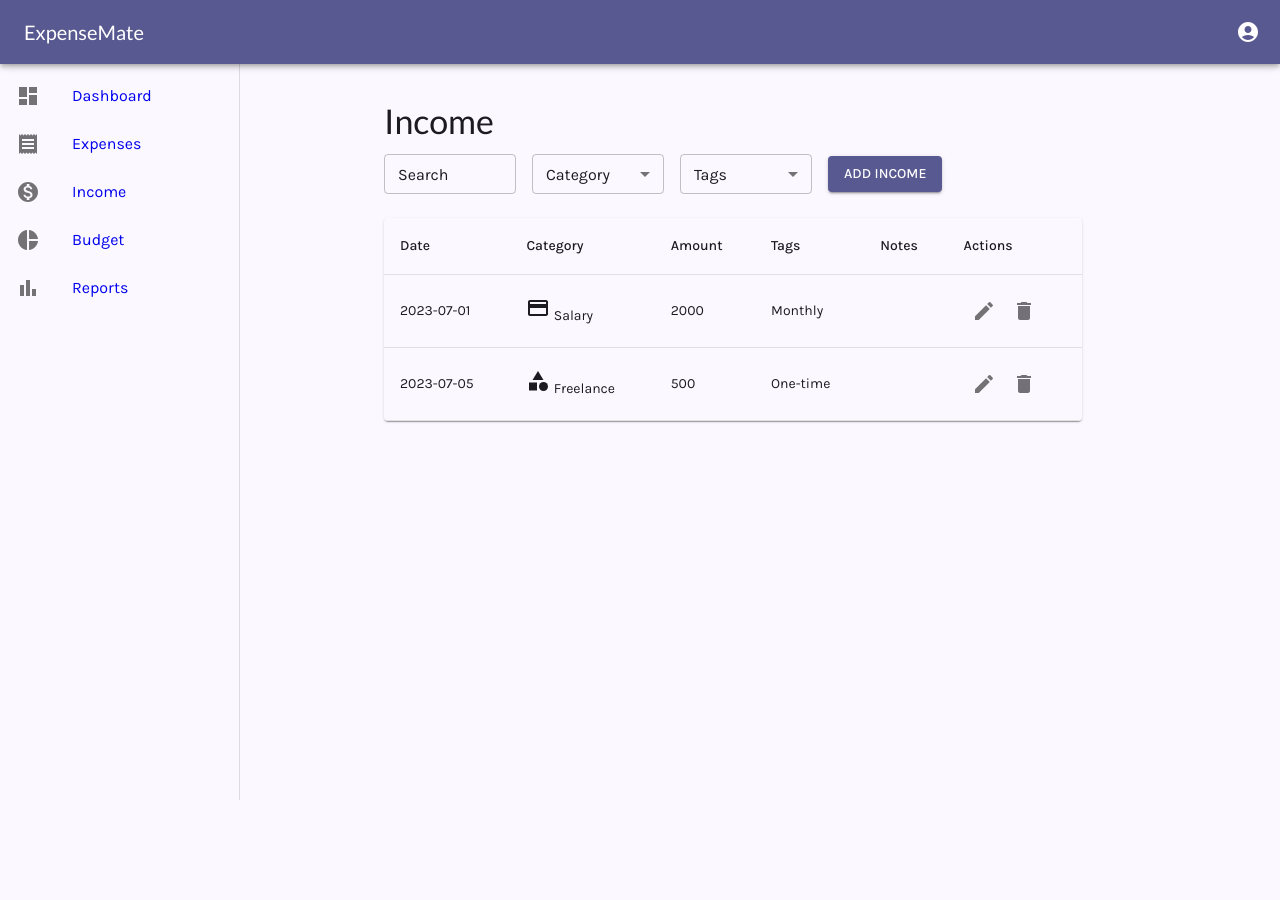
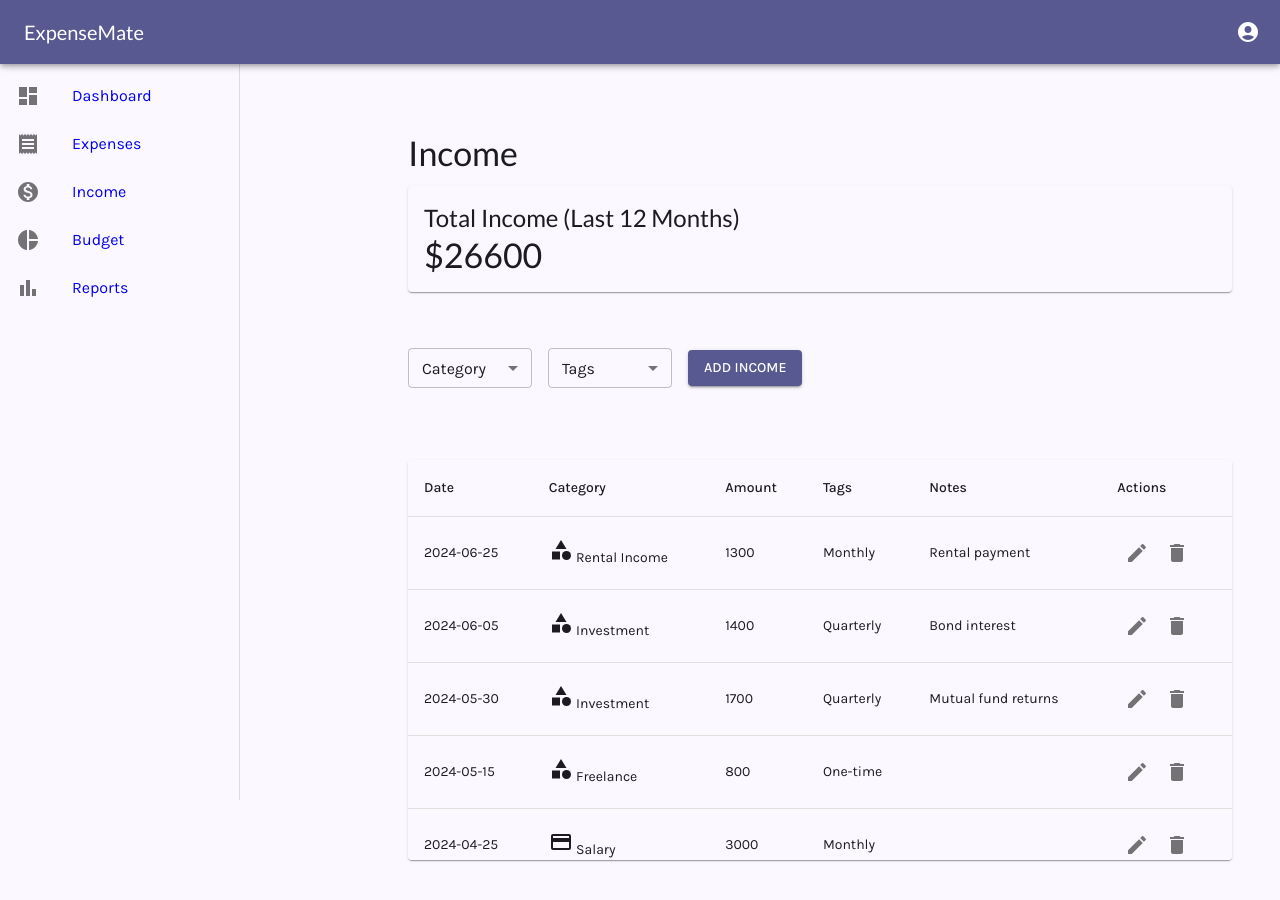
Before and after one commit to m-usaid99/ExpenseMate, a React (Create React App) app: page /income in a window 1280 px wide. Shown: the top 900 px of the page. Before the commit the page ends 800 px from the top, so only its background shows below. Built offline with nearby package versions, Linux system fonts and the light colour scheme.

Commit message:
refactored income slice, page, list

```diff
--- a/src/features/income/IncomeFilters.js
+++ b/src/features/income/IncomeFilters.js
@@ -2,7 +2,7 @@ import React from "react";
 import { Box, TextField, MenuItem, Button, Grid } from "@mui/material";
 
 const categories = ["Salary", "Freelance", "Investments", "Other"];
-const tags = ["Monthly", "One-time", "Recurring"];
+const tags = ["Monthly", "One-time", "Quarterly"];
 
 const IncomeFilters = ({ filters, onFilterChange, handleAddIncome }) => {
   const handleTagsChange = (e) => {
@@ -16,16 +16,6 @@ const IncomeFilters = ({ filters, onFilterChange, handleAddIncome }) => {
   return (
     <Box sx={{ mb: 3 }}>
       <Grid container spacing={2} alignItems="center">
-        <Grid item xs={12} sm={3} md={2}>
-          <TextField
-            label="Search"
-            value={filters.search}
-            onChange={(e) => onFilterChange("search", e.target.value)}
-            variant="outlined"
-            fullWidth
-            size="small"
-          />
-        </Grid>
         <Grid item xs={12} sm={3} md={2}>
           <TextField
             select
--- a/src/features/income/IncomeList.js
+++ b/src/features/income/IncomeList.js
@@ -18,17 +18,13 @@ const categoryIcons = {
   Freelance: <Category />,
   Investments: <Category />,
   Other: <Category />,
-  Healthcare: <Category />,
-  Education: <Category />,
-  Shopping: <Category />,
-  Travel: <Category />,
   Miscellaneous: <Category />,
 };
 
 const IncomeList = ({ income, onEdit, onDelete }) => {
   return (
     <Box sx={{ display: "flex", justifyContent: "flex-start", marginTop: 2 }}>
-      <TableContainer component={Paper} sx={{ width: "80%" }}>
+      <TableContainer component={Paper} sx={{ width: "100%", maxHeight: 400, overflow: 'auto' }}>
         <Table>
           <TableHead>
             <TableRow>
--- a/src/features/income/IncomeModal.js
+++ b/src/features/income/IncomeModal.js
@@ -13,6 +13,7 @@ const categories = [
   "Salary",
   "Freelance",
   "Investments",
+  "Loyalty",
   "Other"
 ];
 const tags = ["Monthly", "One-time", "Recurring"];
--- a/src/features/income/IncomePage.js
+++ b/src/features/income/IncomePage.js
@@ -1,15 +1,18 @@
 import React, { useEffect, useState } from "react";
-import { Typography } from "@mui/material";
+import { Typography, Container, Box } from "@mui/material";
 import { useDispatch, useSelector } from "react-redux";
-import { addIncome, editIncome, deleteIncome } from "./incomeSlice";
+import { addIncome, editIncome, deleteIncome, selectRecentIncome, selectTotalIncome } from "./incomeSlice";
 import IncomeList from "./IncomeList";
 import IncomeFilters from "./IncomeFilters";
 import IncomeModal from "./IncomeModal";
 import Layout from "../../components/Layout";
+import IncomeSummary from "./IncomeSummary";
 
 const IncomePage = () => {
   const dispatch = useDispatch();
   const { income, loading, error } = useSelector((state) => state.income);
+  const recentIncome = useSelector(selectRecentIncome);
+  const totalIncome = useSelector(selectTotalIncome);
   const [filters, setFilters] = useState({
     search: "",
     category: "",
@@ -54,16 +57,34 @@ const IncomePage = () => {
 
   return (
     <Layout>
+      <Container
+        maxWidth="lg"
+        sx={{
+          paddingTop: 4,
+          paddingBottom: 4,
+          display: "flex",
+          flexDirection: "column",
+          marginLeft: 0,
+        }}
+      >
         <Typography variant="h4" gutterBottom>
           Income
         </Typography>
+        <Box sx={{ marginBottom: 4 }}>
+          <IncomeSummary totalIncome={totalIncome} />
+        </Box>
+        {/* <Box sx={{ marginBottom: 4 }}>
+          <ExpenseTrends data={expenseTrendsData} />
+        </Box> */}
+        <Box sx={{ marginBottom: 4 }}>
           <IncomeFilters
             filters={filters}
             onFilterChange={handleFilterChange}
             handleAddIncome={handleAddIncome}
           />
+        </Box>
         <IncomeList
-        income={income}
+          income={recentIncome}
           onEdit={handleEditIncome}
           onDelete={handleDeleteIncome}
         />
@@ -73,6 +94,7 @@ const IncomePage = () => {
           onSave={handleSaveIncome}
           income={selectedIncome}
         />
+      </Container>
     </Layout>
   );
 };
--- /dev/null
+++ b/src/features/income/IncomeSummary.js
@@ -0,0 +1,13 @@
+import React from "react";
+import { Typography, Paper } from "@mui/material";
+
+const IncomeSummary = ({ totalIncome }) => {
+    return (
+        <Paper sx={{ padding: 2, marginBottom: 3 }}>
+            <Typography variant="h5">Total Income (Last 12 Months)</Typography>
+            <Typography variant="h4">${totalIncome}</Typography>
+        </Paper>
+    );
+};
+
+export default IncomeSummary;
--- a/src/features/income/incomeSlice.js
+++ b/src/features/income/incomeSlice.js
@@ -1,24 +1,38 @@
 import { createSlice } from "@reduxjs/toolkit";
+import {
+  parseISO,
+  format,
+  subMonths,
+  eachMonthOfInterval,
+  isWithinInterval,
+} from "date-fns";
 
 const initialState = {
   income: [
-    {
-      id: 1,
-      date: "2023-07-01",
-      category: "Salary",
-      amount: 2000,
-      tags: ["Monthly"],
-      notes: "",
-    },
-    {
-      id: 2,
-      date: "2023-07-05",
-      category: "Freelance",
-      amount: 500,
-      tags: ["One-time"],
-      notes: "",
-    },
-    // Add more dummy data here if needed
+    { id: 1, date: "2023-01-15", category: "Salary", amount: 2500, tags: ["Monthly"], notes: "" },
+    { id: 2, date: "2023-02-10", category: "Freelance", amount: 800, tags: ["One-time"], notes: "" },
+    { id: 3, date: "2023-03-05", category: "Investment", amount: 1200, tags: ["Quarterly"], notes: "Stock dividends" },
+    { id: 4, date: "2023-04-25", category: "Salary", amount: 2600, tags: ["Monthly"], notes: "" },
+    { id: 5, date: "2023-05-15", category: "Freelance", amount: 600, tags: ["One-time"], notes: "" },
+    { id: 6, date: "2023-06-05", category: "Investment", amount: 1100, tags: ["Quarterly"], notes: "Bond interest" },
+    { id: 7, date: "2023-07-01", category: "Salary", amount: 2700, tags: ["Monthly"], notes: "" },
+    { id: 8, date: "2023-08-15", category: "Freelance", amount: 900, tags: ["One-time"], notes: "" },
+    { id: 9, date: "2023-09-10", category: "Investment", amount: 1500, tags: ["Quarterly"], notes: "Real estate rental" },
+    { id: 10, date: "2023-10-25", category: "Salary", amount: 2800, tags: ["Monthly"], notes: "" },
+    { id: 11, date: "2023-11-05", category: "Freelance", amount: 700, tags: ["One-time"], notes: "" },
+    { id: 12, date: "2023-12-15", category: "Investment", amount: 1300, tags: ["Quarterly"], notes: "Mutual fund returns" },
+    { id: 13, date: "2024-01-15", category: "Salary", amount: 2900, tags: ["Monthly"], notes: "" },
+    { id: 14, date: "2024-02-10", category: "Freelance", amount: 1000, tags: ["One-time"], notes: "" },
+    { id: 15, date: "2024-03-05", category: "Investment", amount: 1600, tags: ["Quarterly"], notes: "Stock dividends" },
+    { id: 16, date: "2024-04-25", category: "Salary", amount: 3000, tags: ["Monthly"], notes: "" },
+    { id: 17, date: "2024-05-15", category: "Freelance", amount: 800, tags: ["One-time"], notes: "" },
+    { id: 18, date: "2024-06-05", category: "Investment", amount: 1400, tags: ["Quarterly"], notes: "Bond interest" },
+    { id: 19, date: "2024-01-05", category: "Rental Income", amount: 1200, tags: ["Monthly"], notes: "Rental payment" },
+    { id: 20, date: "2024-02-20", category: "Royalty", amount: 500, tags: ["Quarterly"], notes: "Book royalties" },
+    { id: 21, date: "2024-03-12", category: "Salary", amount: 3100, tags: ["Monthly"], notes: "" },
+    { id: 22, date: "2024-04-18", category: "Freelance", amount: 900, tags: ["One-time"], notes: "" },
+    { id: 23, date: "2024-05-30", category: "Investment", amount: 1700, tags: ["Quarterly"], notes: "Mutual fund returns" },
+    { id: 24, date: "2024-06-25", category: "Rental Income", amount: 1300, tags: ["Monthly"], notes: "Rental payment" },
   ],
   loading: false,
   error: null,
@@ -29,14 +43,20 @@ const incomeSlice = createSlice({
   initialState,
   reducers: {
     addIncome: (state, action) => {
-      state.income.push(action.payload);
+      state.income.push({
+        ...action.payload,
+        amount: parseFloat(action.payload.amount),
+      });
     },
     editIncome: (state, action) => {
       const index = state.income.findIndex(
         (income) => income.id === action.payload.id
       );
       if (index !== -1) {
-        state.income[index] = action.payload;
+        state.income[index] = {
+          ...action.payload,
+          amount: parseFloat(action.payload.amount),
+        };
       }
     },
     deleteIncome: (state, action) => {
@@ -48,4 +68,54 @@ const incomeSlice = createSlice({
 });
 
 export const { addIncome, editIncome, deleteIncome } = incomeSlice.actions;
+
+export const selectRecentIncome = (state) => {
+  const endDate = new Date();
+  const startDate = subMonths(endDate, 11);
+
+  return state.income.income
+    .filter((income) =>
+      isWithinInterval(parseISO(income.date), {
+        start: startDate,
+        end: endDate,
+      })
+    )
+    .sort((a, b) => new Date(b.date) - new Date(a.date));
+};
+
+export const selectTotalIncome = (state) => {
+  const recentIncome = selectRecentIncome(state);
+  return recentIncome.reduce((total, income) => total + income.amount, 0);
+};
+
+export const selectIncomeTrendsData = (state) => {
+  const recentIncome = selectRecentIncome(state);
+
+  const months = eachMonthOfInterval({
+    start: subMonths(new Date(), 11),
+    end: new Date(),
+  });
+
+  const aggregatedData = months.reduce((acc, month) => {
+    const monthKey = format(month, "yyyy-MM");
+    acc[monthKey] = 0;
+    return acc;
+  }, {});
+
+  recentIncome.forEach((income) => {
+    const month = format(parseISO(income.date), "yyyy-MM");
+    aggregatedData[month] += parseFloat(income.amount);
+  });
+
+  const sortedMonths = Object.keys(aggregatedData).sort(
+    (a, b) => new Date(a) - new Date(b)
+  );
+  const labels = sortedMonths.map((month) =>
+    format(parseISO(`${month}-01`), "MMMM")
+  );
+  const data = sortedMonths.map((month) => aggregatedData[month]);
+
+  return { labels, data };
+};
+
 export default incomeSlice.reducer;
```
Lines whose indentation alone changed are shown as unchanged.
